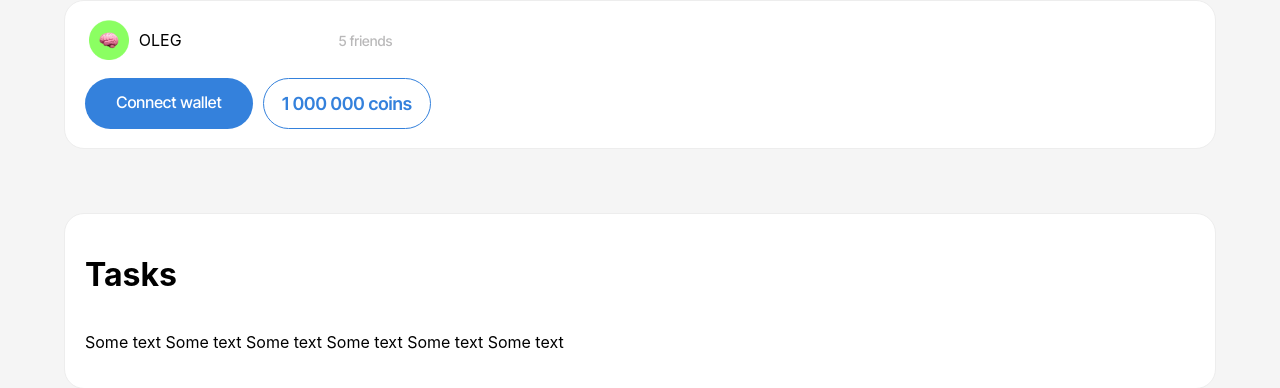
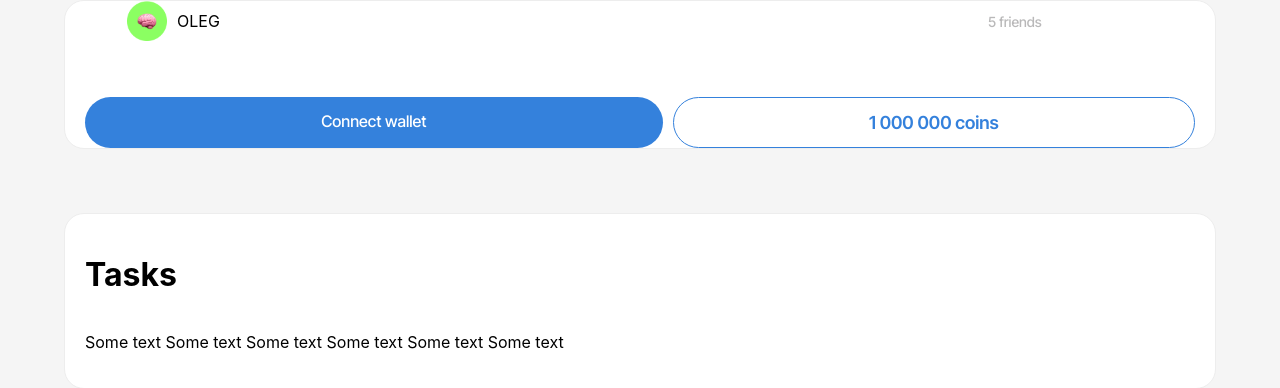
Before and after one commit to FasadSalatov/Jettocoinwebapp, a React (Create React App) app: page / in a window 1280 px wide. Shown: the top 388 px of the page. Built offline with nearby package versions, Linux system fonts and the light colour scheme.

Commit message:
Add files via upload

```diff
--- a/src/styles/home.css
+++ b/src/styles/home.css
@@ -12,6 +12,7 @@
     /* Auto layout */
     display: flex;
     align-items: center;
+    justify-content: center;
     flex-direction: row;
     padding: 20px;
     gap: 18px;
@@ -124,7 +125,7 @@ flex-grow: 0;
     padding: 12px;
     gap: 21px;
 
-    width: 168px;
+    width: 45%;
     height: 51px;
 
     /* Blue */
@@ -135,6 +136,10 @@ flex-grow: 0;
     flex: none;
     order: 1;
     flex-grow: 1;
+
+}
+.nae {
+    width: 100%;
 }
 
 .headbtns div p {
@@ -166,7 +171,7 @@ flex-grow: 0;
 
     border: none;
 
-    width: 168px;
+    width: 50%;
     height: 51px;
 
     /* Blue */
```
